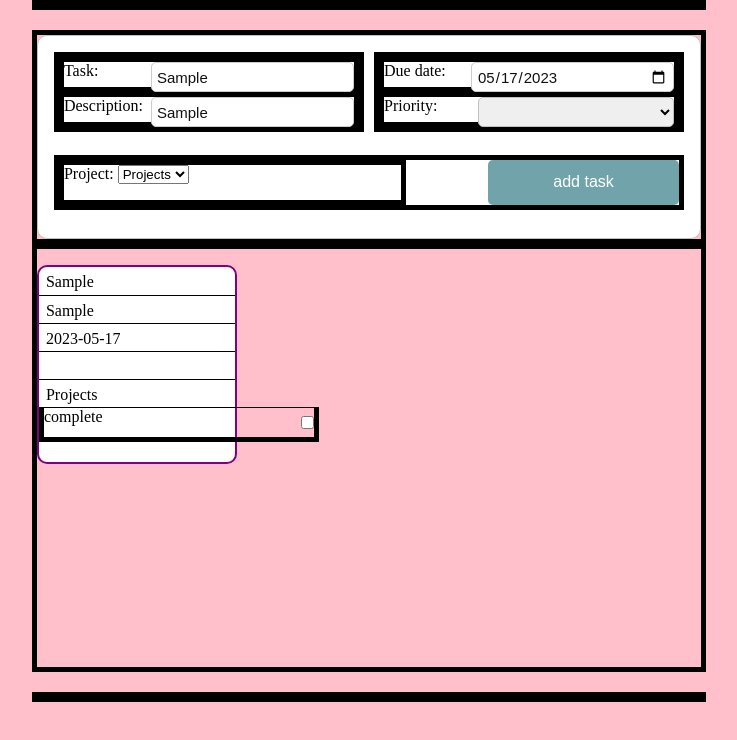
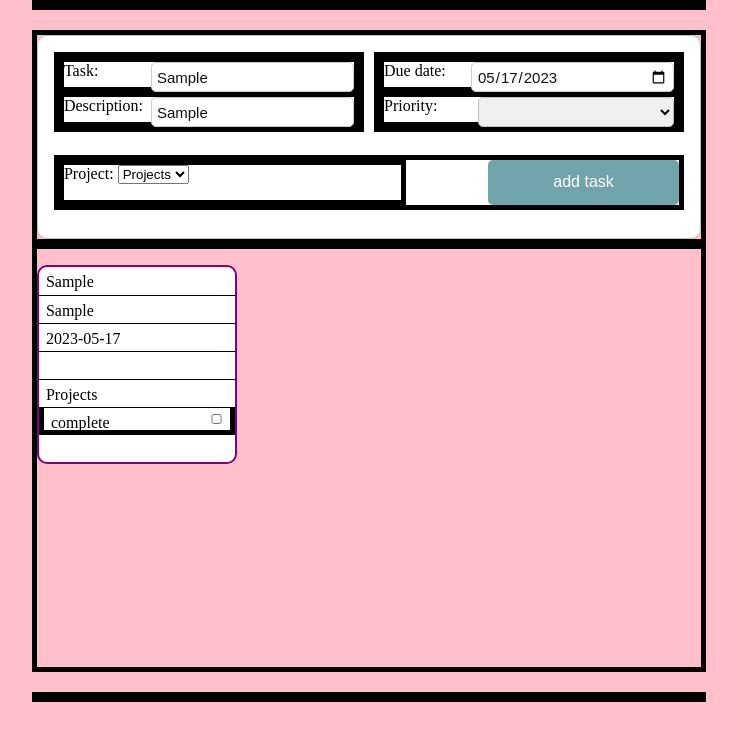
Before and after one commit to Jenziiy/todo-list, a website built with webpack: page dist/index.html in a window 1280 px wide. Both pictures are taken after typing "Sample", "Sample" into the empty fields and a click on the button "add task". Shown: the whole page, without its empty margins (271-1008 px from the left). Built offline with nearby package versions, Linux system fonts and the light colour scheme.

Commit message:
update view

```diff
--- a/src/file.css
+++ b/src/file.css
@@ -109,10 +109,10 @@ display: flex;
 justify-content: space-between;
 }
 
-#todo-item>p{
+#todo-item>p,
+#todo-item>div{
   padding: 6px 7px;
   height: 28px;
-
 }
 
 main{
--- a/src/view.js
+++ b/src/view.js
@@ -121,10 +121,10 @@ class View {
     label.innerText = labelName;
     let input = document.createElement('input');
     input.name = name;
-    input.className = 'input';
+    input.className = 'todo-line';
     input.type = 'checkbox';
     input.setAttribute(`value`, 1);
-    return this.createFieldWrapper(name, 'inputdiv', label, input);
+    return this.createFieldWrapper(name, 'todo-line', label, input);
   }
 
     createItemContainer(){
```
